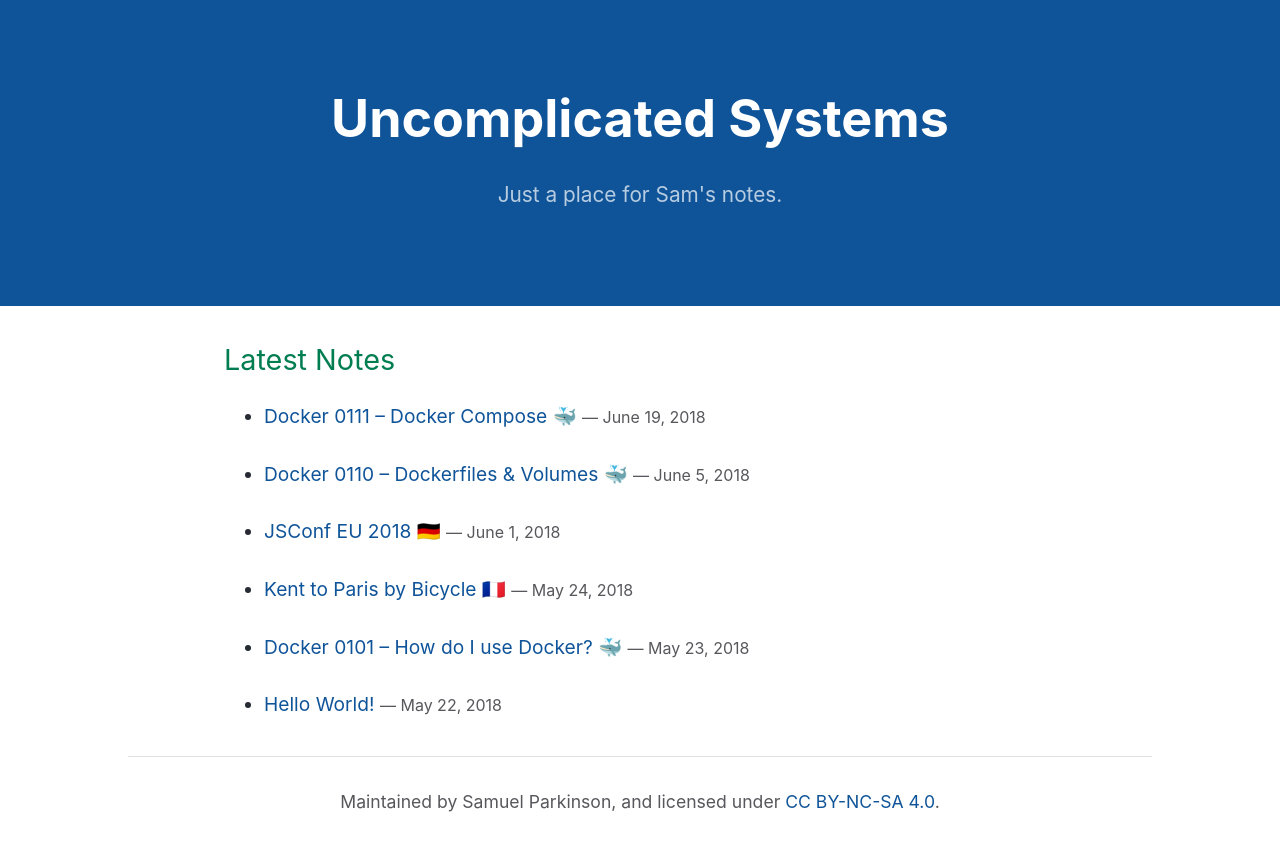
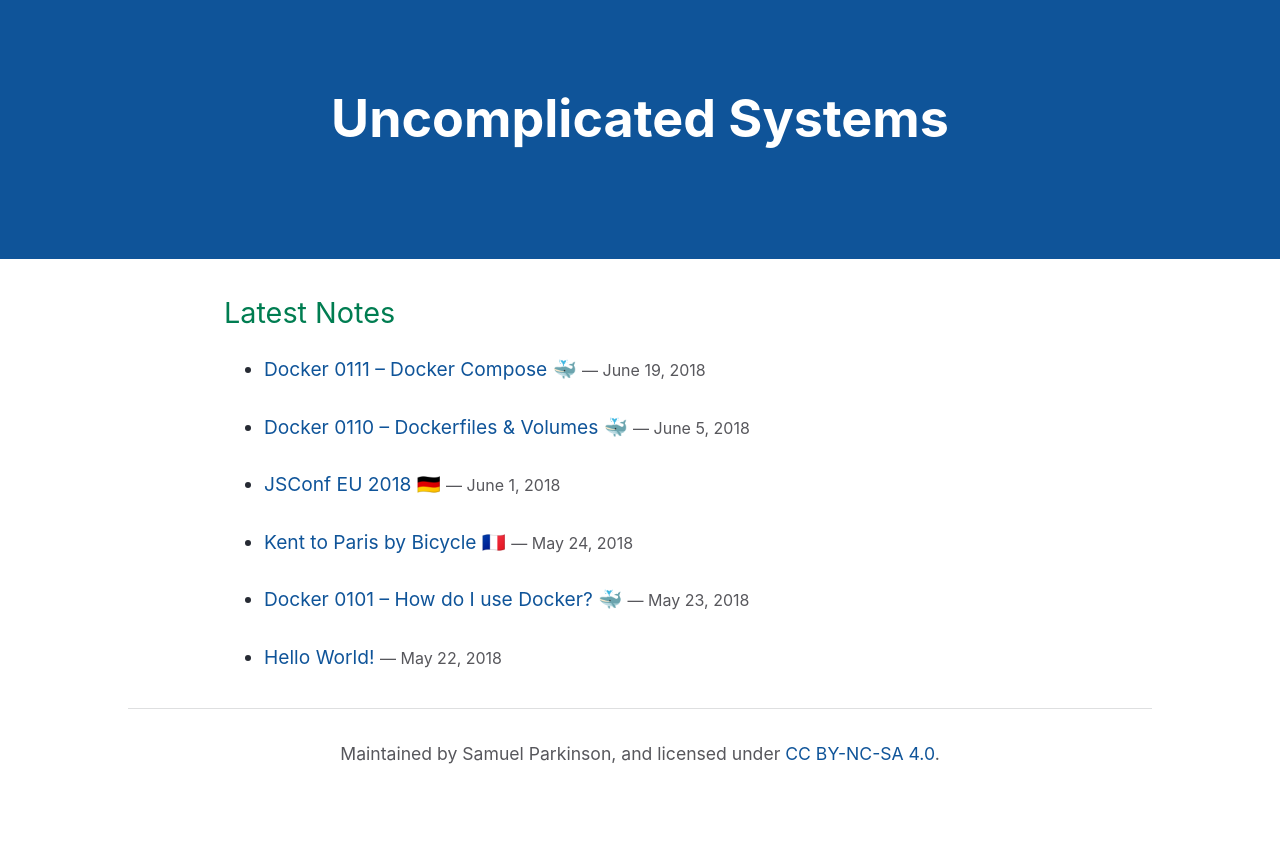
Before and after one commit to sjparkinson/uncomplicated.systems, a Jekyll site: the page built from index.md, in a window 1280 px wide. Shown: the top 851 px of the page. Built offline with Jekyll 4.4.1, drawn with Linux system fonts in a browser that asks for light colours.

Commit message:
Update _config.yml

```diff
--- a/_config.yml
+++ b/_config.yml
@@ -3,8 +3,6 @@ timezone: Etc/UTC
 lang: en-GB
 
 title: Uncomplicated Systems
-
-subtitle: Just a place for Sam's notes.
 
 author:
   name: Samuel Parkinson
```
